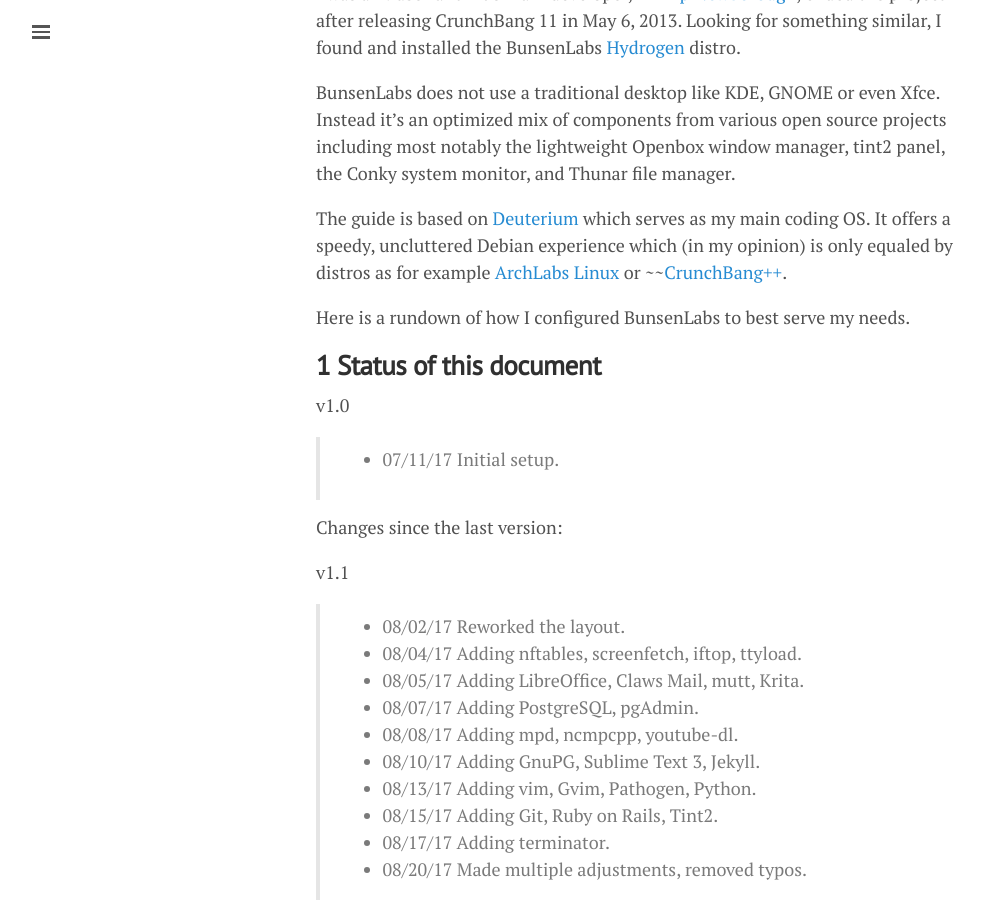
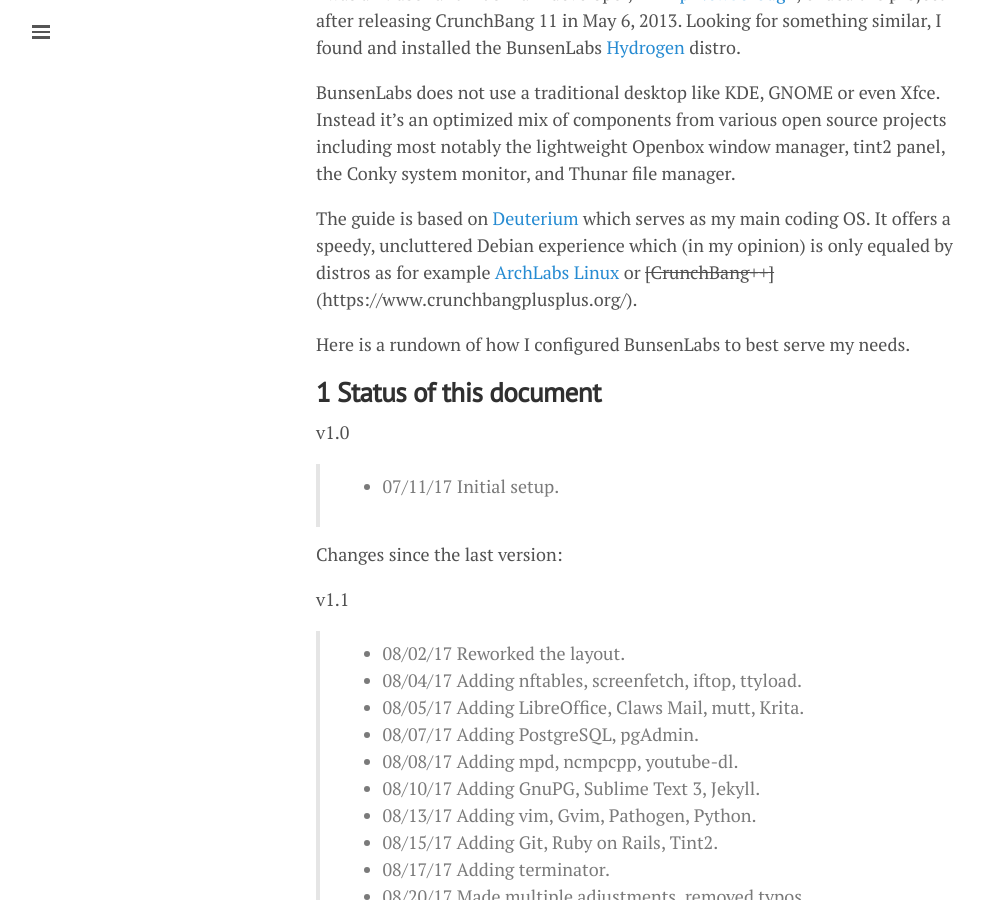
Before and after one commit to lgeurts/lgeurts.github.io, a Jekyll site: the page built from _posts/2017-07-11-bunsenlabs-linux-setup-notes-for dell-inspiron-6000.md, in a window 1280 px wide and 900 px high, scrolled down 697 px. Shown: the whole window, without its empty margins (0-984 px from the left). Built offline with Jekyll 4.4.1, drawn with Linux system fonts in a browser that asks for light colours; nearby versions of some CDN libraries; comment, search, counter and statistics services are not loaded.

Commit message:
Update intro #15

```diff
--- a/_posts/2017-07-11-bunsenlabs-linux-setup-notes-for dell-inspiron-6000.md
+++ b/_posts/2017-07-11-bunsenlabs-linux-setup-notes-for dell-inspiron-6000.md
@@ -12,7 +12,7 @@
 
 BunsenLabs does not use a traditional desktop like KDE, GNOME or even Xfce. Instead it's an optimized mix of components from various open source projects including most notably the lightweight Openbox window manager, tint2 panel, the Conky system monitor, and Thunar file manager.
 
-The guide is based on [Deuterium](https://www.bunsenlabs.org/installation.html#downloads) which serves as my main coding OS. It offers a speedy, uncluttered Debian experience which (in my opinion) is only equaled by distros as for example [ArchLabs Linux](https://archlabsblog.wordpress.com/) or ~~[CrunchBang++](https://www.crunchbangplusplus.org/).
+The guide is based on [Deuterium](https://www.bunsenlabs.org/installation.html#downloads) which serves as my main coding OS. It offers a speedy, uncluttered Debian experience which (in my opinion) is only equaled by distros as for example [ArchLabs Linux](https://archlabsblog.wordpress.com/) or ~~[CrunchBang++]~~(https://www.crunchbangplusplus.org/).
 
 Here is a rundown of how I configured BunsenLabs to best serve my needs.
 
```
